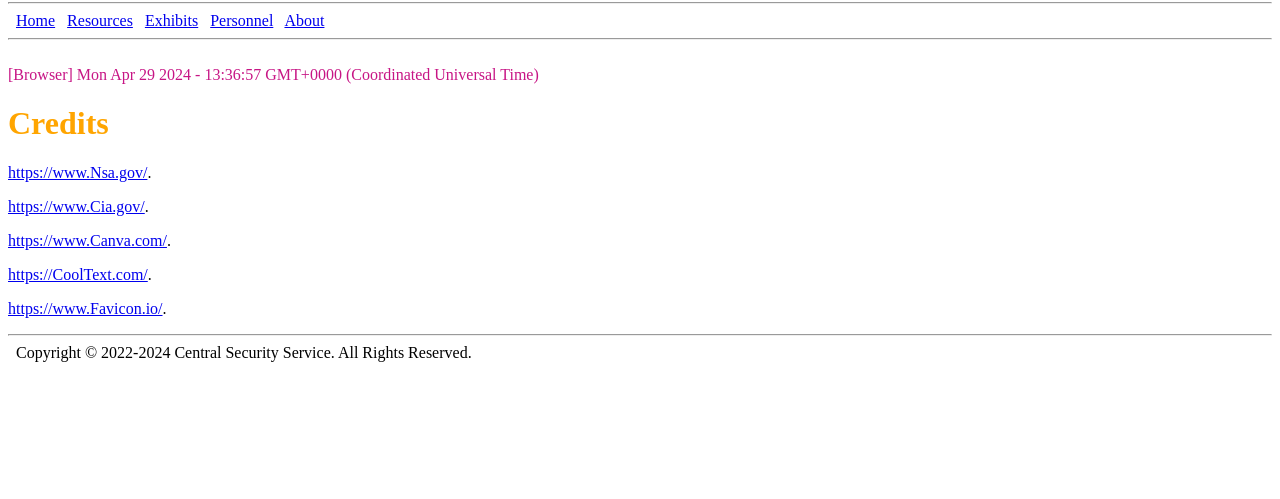
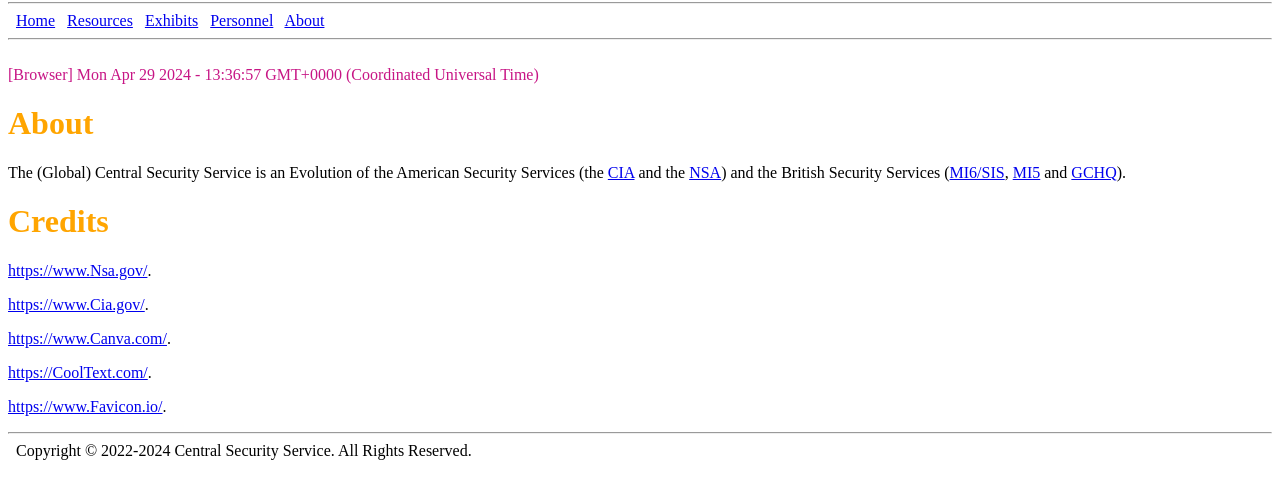
Before and after one commit to CentralSecurityService-Global/CentralSecurityService-WebSite, a plain HTML site: page About.html in a window 1280 px wide. Shown: the part 107-606 px from the top of the page. Drawn offline with Linux system fonts and the light colour scheme.

Commit message:
feat: Added a basic About section to the About Page.

```diff
--- a/About.html
+++ b/About.html
@@ -47,6 +47,13 @@
                 </script>
             </div>
 
+            <h1>About</h1>
+
+            <p>The (Global) Central Security Service is an Evolution of the American Security Services
+            (the <a target="_blank" href="https://www.Cia.gov/">CIA</a> and the <a target="_blank" href="https://www.Nsa.gov/">NSA</a>)
+            and the British Security Services
+            (<a target="_blank" href="https://www.Mi6.gov.uk/">MI6/SIS</a>, <a target="_blank" href="https://www.Mi5.gov.uk/">MI5</a> and <a target="_blank" href="https://www.Gchq.gov.uk/">GCHQ</a>).</p>
+
             <h1>Credits</h1>
 
             <p><a target="_blank" href="https://www.Nsa.gov/">https://www.Nsa.gov/</a>.</p>
```
